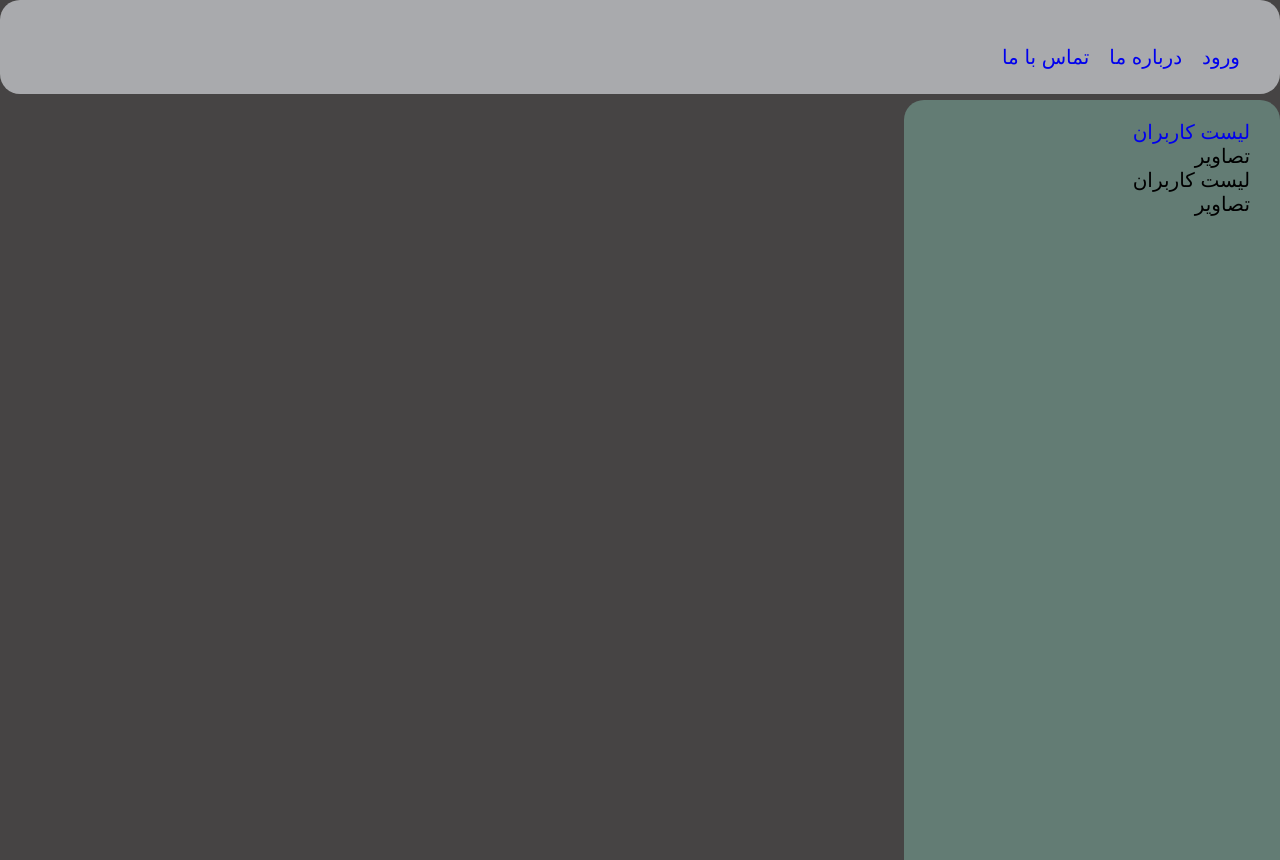
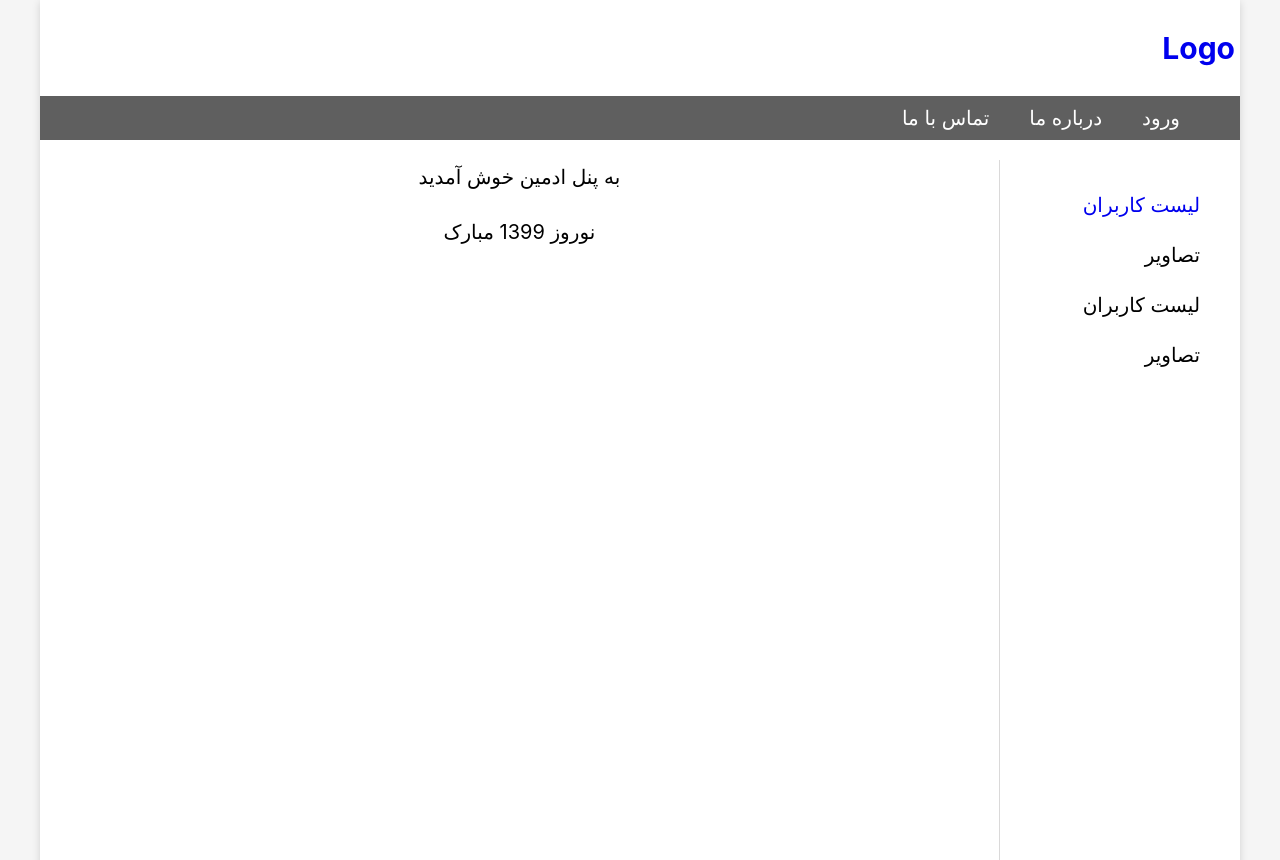
Before and after one commit to pooran-ghafoorian/react-axios-login, a React app: page /pageAdmin in a window 1280 px wide. Shown: the top 860 px of the page. Built offline with nearby package versions, Linux system fonts and the light colour scheme.

Commit message:
style pages

```diff
--- a/src/components/App/App.css
+++ b/src/components/App/App.css
@@ -1,13 +1,17 @@
 html, body{
     font-size: 20px;
     font-family: -apple-system, BlinkMacSystemFont, 'Segoe UI', Roboto, Oxygen, Ubuntu, Cantarell, 'Open Sans', 'Helvetica Neue', sans-serif;
-    margin: 0;padding: 0;background: #464444;
-    text-align: right;
+    margin: 0;padding: 0;background: #f5f5f5;
+    direction: rtl;
 }
+ul{list-style-type: none;}
+a{text-decoration: none;}
+.App{width: 1200px; margin: 0px auto;background: white;position: relative;box-shadow: 0px 2px 8px 0 rgba(0,0,0,0.15);height: 890px;}
+.logo{padding: 5px;}
+.menudiv{background-color: #5f5f5f;}
+.menudiv ul{margin-top:0px;}
+.menudiv ul li{display: inline-block;}
+.menudiv ul li a{ padding:10px 20px ;color: white;display: inline-block}
+.menudiv ul li a:hover{background-color: black;}
 
-a{text-decoration: none;}
-.header{width: 100%;position: absolute;top: 0px;padding:25px 0px;border-radius:20px;background-color: rgb(169, 170, 173);}
-.nav{padding-right: 30px;}
-.nav li a{}
-ul{list-style: none;}
-.lbadmin{float: left;}
+/* .lbadmin{float: left;} */
--- a/src/components/App/App.js
+++ b/src/components/App/App.js
@@ -1,6 +1,6 @@
 import React from 'react';
 
-import {BrowserRouter, Switch, Route} from 'react-router-dom';
+import { BrowserRouter, Switch, Route } from 'react-router-dom';
 //import logo from './logo.svg';
 //import './App.css';
 
@@ -14,34 +14,35 @@ import Users from '../panel/users';
 import pageadmin from '../panel/pageAdmin';
 
 function App() {
-  const Loginuser= JSON.parse( localStorage.getItem('users'));
+  const Loginuser = JSON.parse(localStorage.getItem('users'));
   return (
 
     <BrowserRouter>
 
-
       <div className="App">
-        <div className="header">
-            <nav className="nav">
-               <ul>
-                   <li><a href ="/">ورود</a></li>
-                   <li><a href ="/">درباره ما</a></li>
-                   <li><a href ="/">تماس با ما</a></li>
-                   {Loginuser && Loginuser['token'] && <li><a href ="/pageAdmin">پنل ادمین</a></li> && <label className="lbadmin">آقای /خانم مدیر </label>}
-
-               </ul>
-            </nav>
+        <div className="logo">
+          <a href="#">
+            <h2>Logo</h2>
+          </a>
         </div>
+        <nav className="menudiv">
+          <ul>
+            <li><a href="/">ورود</a></li>
+            <li><a href="/">درباره ما</a></li>
+            <li><a href="/">تماس با ما</a></li>
+            {Loginuser && Loginuser['token'] && <li><a href="/pageAdmin">پنل ادمین</a></li> && <label className="lbadmin">آقای /خانم مدیر </label>}
+          </ul>
+        </nav>
 
 
 
         <Switch>
 
-          <Route path="/panelAdmin" exact component={Admin}/>
-          <Route path="/pageAdmin" exact component={pageadmin}/>
-          <Route path="/users" exact component={Users}/>
-          <Route  component={Login}/>
-       </Switch>
+          <Route path="/panelAdmin" exact component={Admin} />
+          <Route path="/pageAdmin" exact component={pageadmin} />
+          <Route path="/users" exact component={Users} />
+          <Route component={Login} />
+        </Switch>
 
       </div>
     </BrowserRouter>
--- a/src/components/Login/login.css
+++ b/src/components/Login/login.css
@@ -1,10 +1,7 @@
-.Login{width:300px; border-radius:0.2em;padding:40px;margin:150px auto;background:rgb(99, 124, 116);;direction: rtl;text-align:right;}
+.Login{width:300px; border-radius:0.2em;padding:40px;margin:150px auto;background:rgb(212, 214, 213);direction: rtl;text-align:right;box-shadow: 0px 1px 8px rgb(145, 143, 158);}
 .button{
    border-radius: 0.4em;
     width: 100%;
-    padding: 5px;
-    background-color: rgb(93, 91, 110);
-    text-decoration: none;
+    padding: 10px;
+    background-color: rgb(101, 100, 112);
 }
-.nav li{float: right;margin-top:0px;}
-.header .nav a{padding: 10px;}
--- a/src/components/panel/User.js
+++ b/src/components/panel/User.js
@@ -6,13 +6,13 @@ export default function User({user}){
         <div className="listuser">
             <table className='tb'>
                 <td>
-                    <tr>{ user.id }</tr>
+                    <tr>{ user.id }<label>:کدملی</label></tr>
                 </td>
                 <td>
-                    <tr>{ user.first_name }</tr>
+                    <tr>{ user.first_name }<label>:نام کاربری</label></tr>
                 </td>
                 <td>
-                    <tr>{ user.email }</tr>
+                    <tr>{ user.email }<label>:ایمیل</label></tr>
                 </td>
             </table>
         </div>
--- a/src/components/panel/pageAdmin.css
+++ b/src/components/panel/pageAdmin.css
@@ -1,34 +1,24 @@
 .right{
     float: right;
-    width: 27%;
-    text-align: right;
-    background-color:rgb(99, 124, 116);
-    height: 800px;
-    border-radius: 20px;
-    padding-right: 30px;
-}
+    width: 20%;
+    line-height: 50px;
+    color: rgb(0, 0, 0);
+    border-left: solid 1px rgb(218, 217, 217);
+    height: 700px;
+
+   }
 .left{
     float: left;
-    width: 70%;
+    width: 79.9%;
+    line-height: 35px;
     text-align: center;
-    background-color: rgb(99, 124, 116);
-    height: 800px;
-    border-radius: 20px;
-    padding-right: 10px;
-}
-.leftpanelhead{
-    margin: 60px auto;
-    background-color: thistle;
-    width: 40%;
-    float: center;
-   padding: 20px;
-   border-radius: 10px;
-}
-.pageadmin{
-    position: relative;
-   top:100px;
-}
+    color: rgb(0, 0, 0);
+    height: 700px;
+
+
+   }
 .listuser{
     background-color: seashell;
     margin: 50px;
+    direction: ltr;
 }
```
Also changed, not shown: src/components/panel/pageAdmin.js (+9 -9 lines), src/components/image/logo.jpg (added), src/components/image/logo192.png (added).
